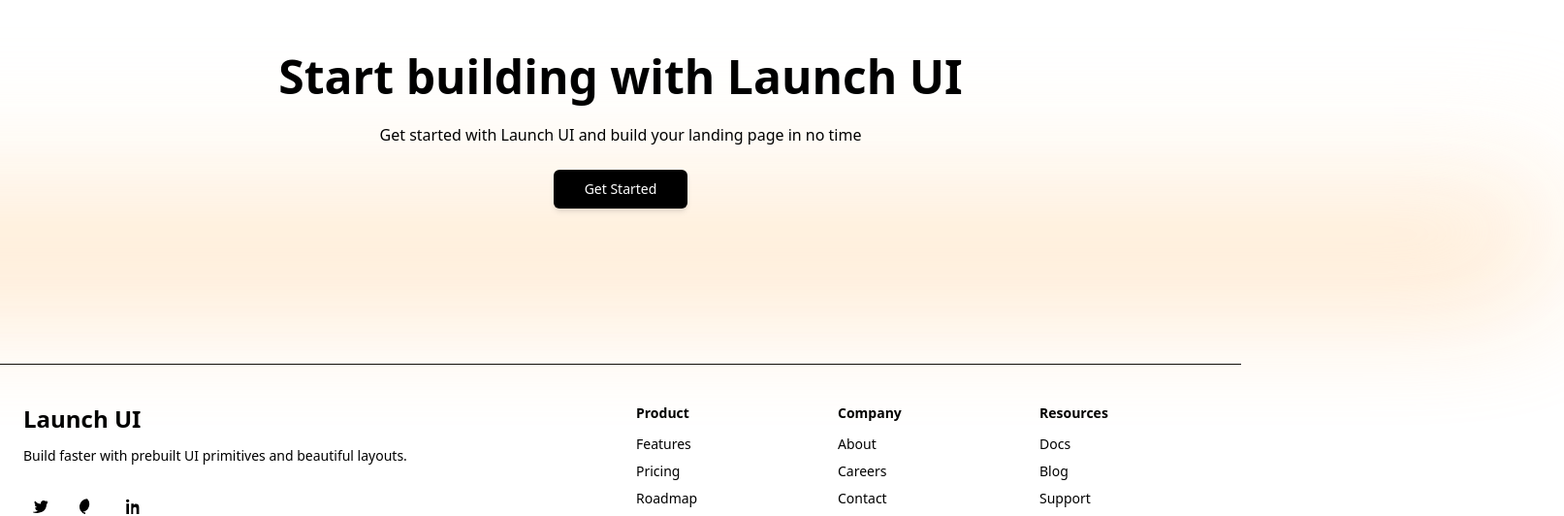
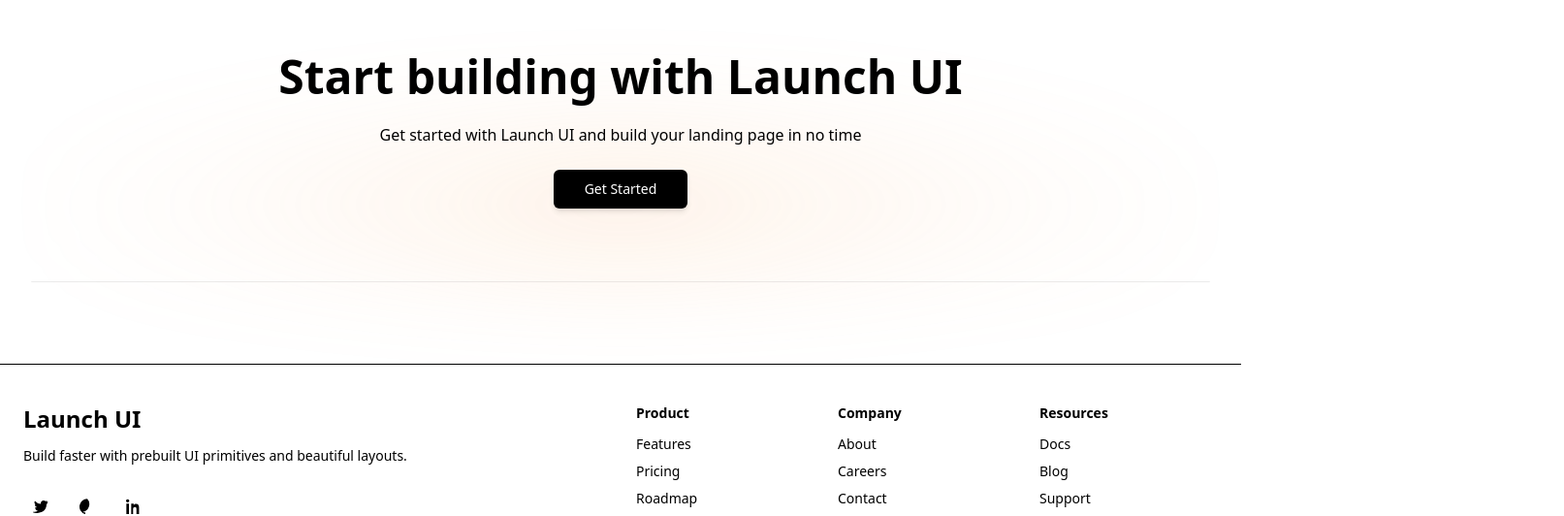
Before and after one commit to nicolemenezes/StrataGen, a React app in the folder frontend/: page / in a window 1280 px wide. Shown: the part 4190-4722 px from the top of the page at 97% size, 1613 px wide, since content can reach past the window. Built offline with nearby package versions, Linux system fonts and the light colour scheme; no server answers; the HTML template or start-up script is replaced by a standard one.

Commit message:
landing edited

```diff
--- a/frontend/src/components/ui/cta-with-rectangle.tsx
+++ b/frontend/src/components/ui/cta-with-rectangle.tsx
@@ -27,29 +27,36 @@ export function CTASection({
   className,
 }: CTAProps) {
   return (
-    <section className={cn("overflow-visible pt-0 md:pt-0", className)}>
+    // prevent horizontal scrolling by clipping overflow on the section
+    <section className={cn("overflow-hidden pt-0 md:pt-0", className)}>
       <div className="relative mx-auto flex w-full flex-col items-center gap-6 px-8 py-12 text-center sm:gap-8 md:py-24">
-        {/* wrapper - increased max width so card stretches wider */}
-        <div className="relative w-full max-w-[1600px]">
+        {/* wrapper - keep full width but do not use vw which causes horizontal scroll */}
+        <div className="relative w-full">
           {/* Glow behind everything (large, soft, curved) */}
           {withGlow && (
             <div
               aria-hidden
-              className="pointer-events-none absolute left-1/2 bottom-0 -translate-x-1/2 z-0 w-[160%] h-44 -mb-6 rounded-b-[5rem] bg-gradient-to-b from-transparent via-orange-100/50 to-orange-300/70 blur-3xl opacity-95"
+              className="pointer-events-none absolute inset-x-0 bottom-0 z-0 h-44 -mb-6 rounded-b-[5rem] blur-3xl opacity-95"
+              style={{
+                height: "300px",
+                borderRadius: "4rem",
+                filter: "blur(56px)",
+                opacity: 0.95,
+                background:
+                  "radial-gradient(1200px 240px at 50% 70%, rgba(250,180,120,0.28) 0%, rgba(250,180,120,0.12) 18%, rgba(250,180,120,0.04) 38%, transparent 60%)",
+              }}
             />
           )}
 
           {/* outer border with stronger curve (no top border) */}
           <div
             aria-hidden
-            className="absolute left-1/2 z-10 -translate-x-1/2"
+            className="absolute inset-x-0 z-10 top-2"
             style={{
-              width: "calc(92vw)",
-              maxWidth: "1200px",
-              top: "8px",
               borderRadius: "3.5rem",
-              //border: "1px solid rgba(0,0,0,0.08)",
               borderTopWidth: 0, // remove top border
+              borderLeft: "1px solid rgba(0,0,0,0.06)",
+              borderRight: "1px solid rgba(0,0,0,0.06)",
               boxShadow: "0 2px 0 rgba(255,255,255,0.6) inset",
             }}
           />
@@ -57,11 +64,9 @@ export function CTASection({
           {/* extended bottom border (wider than main border) */}
           <div
             aria-hidden
-            className="absolute left-1/2 z-15 -translate-x-1/2"
+            className="absolute inset-x-0 z-15"
             style={{
-              width: "calc(96vw + 120px)", // extend bottom border wider
-              maxWidth: "00px",
-              bottom: "-8px",
+              bottom: "-12px",
               height: 0,
               borderBottom: "1px solid rgba(0,0,0,0.08)",
               borderBottomLeftRadius: "4rem",
```
